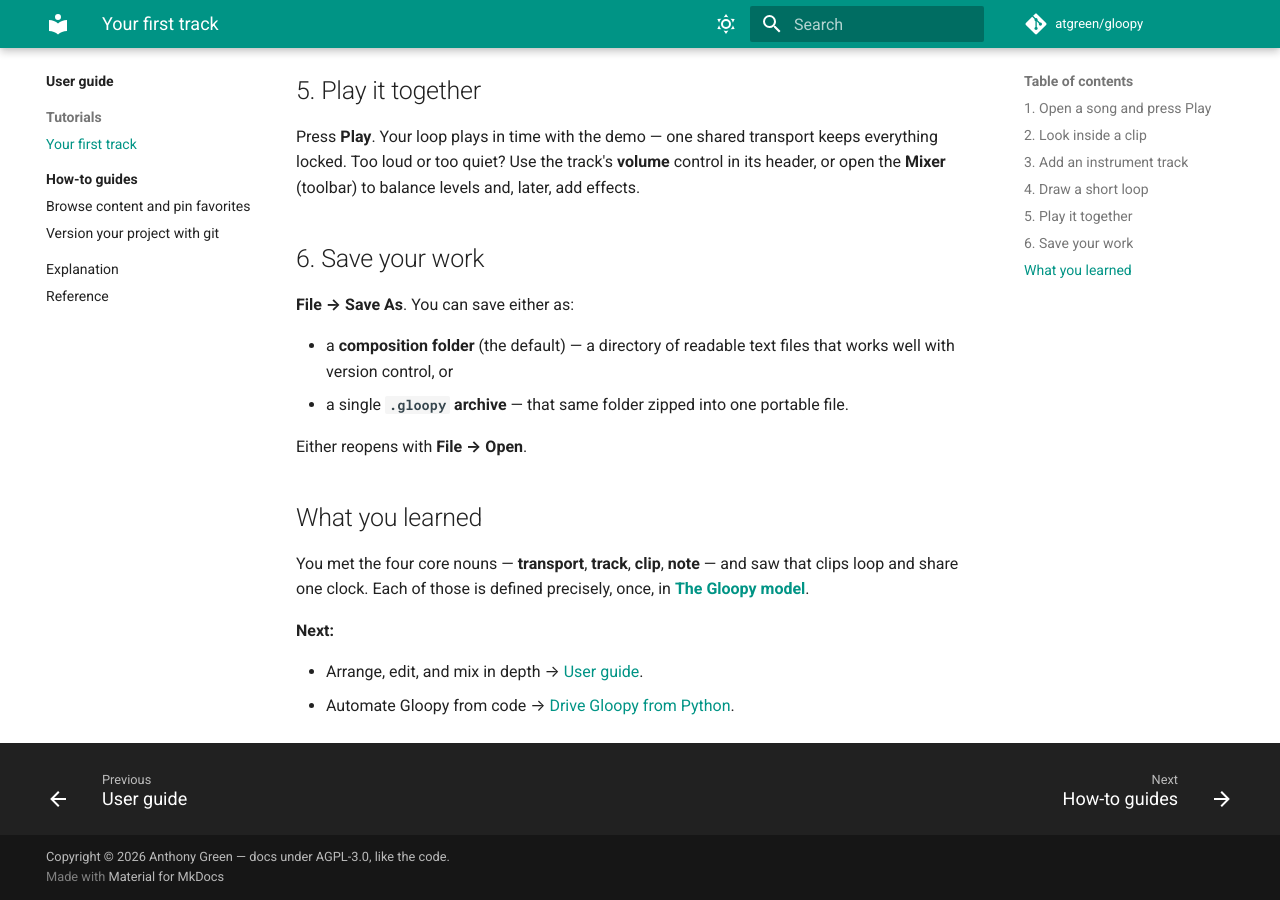
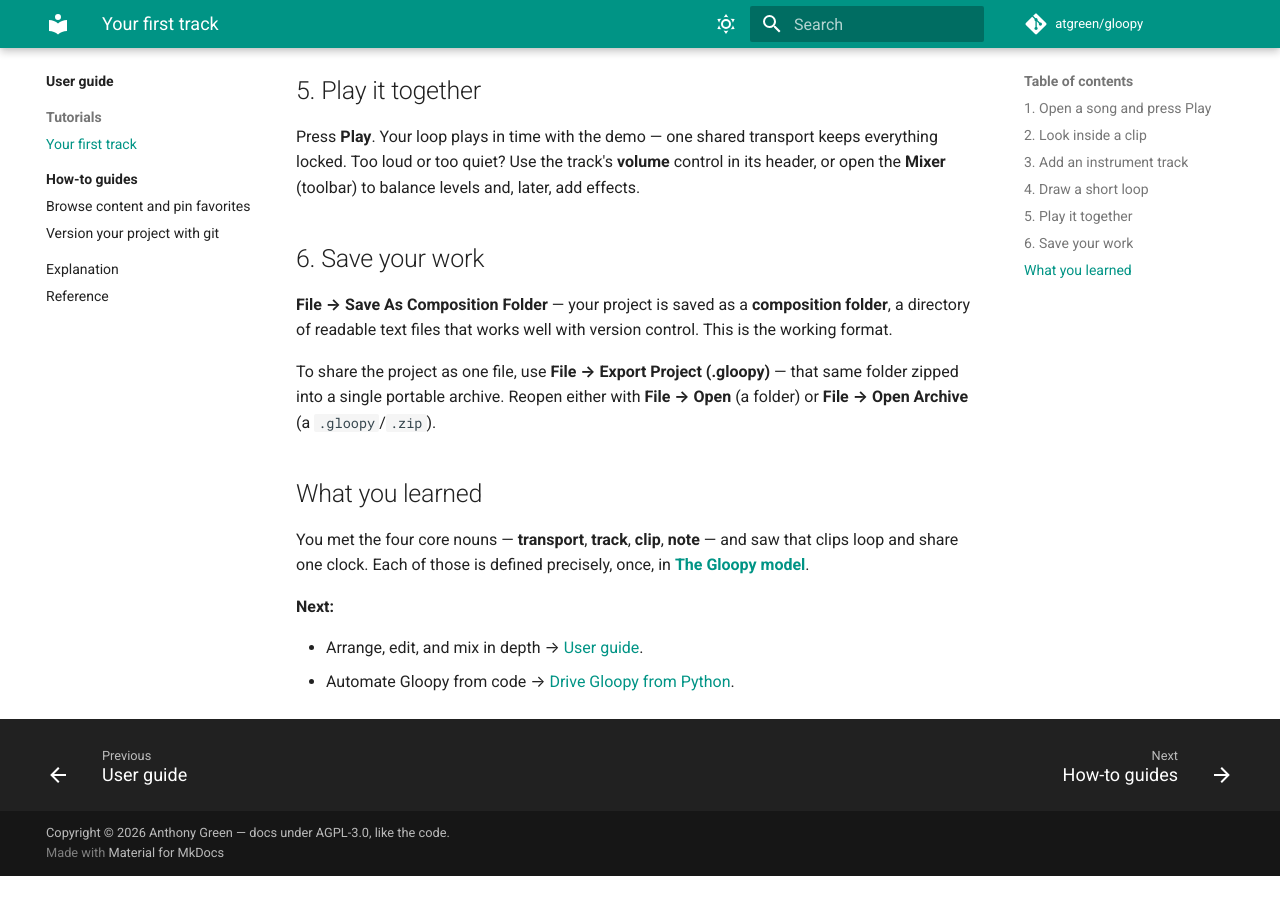
Before and after one commit to atgreen/gloopy, an MkDocs documentation site: the page built from docs/user-guide/tutorials/first-track.md, in a window 1280 px wide and 900 px high, scrolled down 1623 px. Built offline with MkDocs 1.6.1 and Material for MkDocs 9.7.7, drawn with Linux system fonts in a browser that asks for light colours; after the commit the page ends 2499 px from its top, so only the background shows below that.

Commit message:
ux(menu): call creating a .gloopy "Export Project (.gloopy)…"
The composition folder is the working format; a .gloopy is a shareable zip
archive of it — an export, not a save. Move the item out of the Save group into
the Export group (alongside MIDI/Audio/Stems), relabel it "Export Project
(.gloopy)…", and retitle its file dialog "Export project as .gloopy archive". The
Save group now reads Save / Save As Composition Folder… / Save as Template…. The
first-track tutorial is updated to match (Save As Composition Folder vs Export).

Screenshot-validated on Xvfb (the File menu shows Export Project (.gloopy)… at the
top of the export items; no more "Save As .gloopy Archive…" under Save).

Co-Authored-By: Claude Opus 4.8 (1M context) <noreply@anthropic.com>

```diff
--- a/docs/user-guide/tutorials/first-track.md
+++ b/docs/user-guide/tutorials/first-track.md
@@ -67,13 +67,13 @@ later, add effects.
 
 ## 6. Save your work
 
-**File → Save As**. You can save either as:
+**File → Save As Composition Folder** — your project is saved as a **composition
+folder**, a directory of readable text files that works well with version control.
+This is the working format.
 
-- a **composition folder** (the default) — a directory of readable text files that
-  works well with version control, or
-- a single **`.gloopy` archive** — that same folder zipped into one portable file.
-
-Either reopens with **File → Open**.
+To share the project as one file, use **File → Export Project (.gloopy)** — that
+same folder zipped into a single portable archive. Reopen either with **File →
+Open** (a folder) or **File → Open Archive** (a `.gloopy`/`.zip`).
 
 ## What you learned
 
```
Also changed, not shown: 1 other file.
